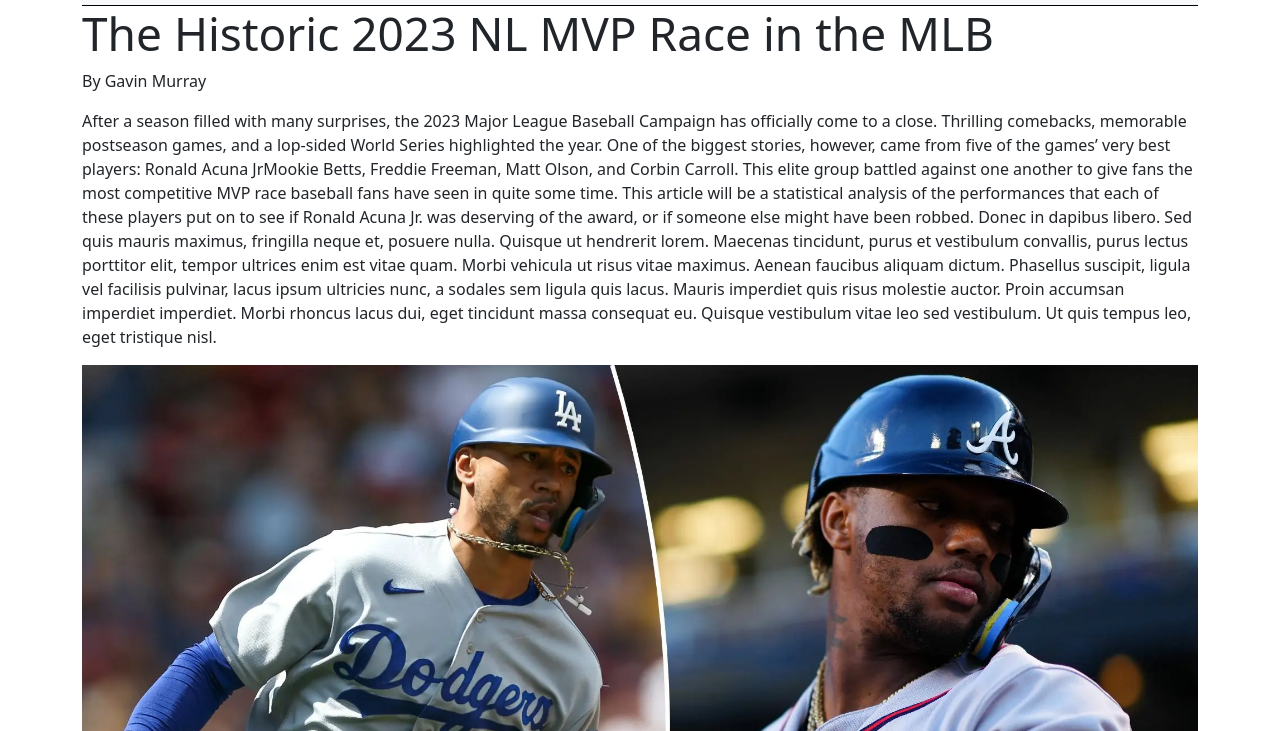
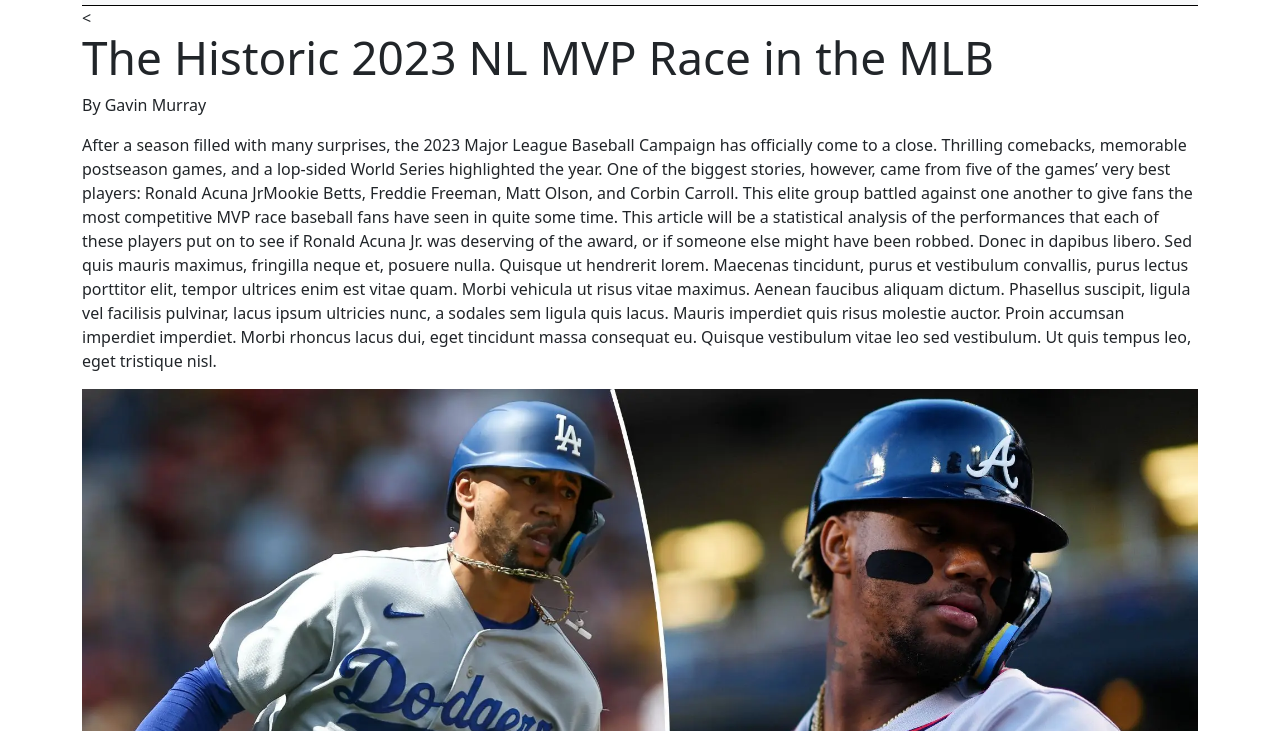
Before and after one commit to gavmurray5/gavmurray5.github.io, a plain HTML site: page assignment10_murray/index.html in a window 1280 px wide. Shown: the part 69-800 px from the top of the page. Drawn offline with nearby package versions, Linux system fonts and the light colour scheme.

Commit message:
Update index.html

```diff
--- a/assignment10_murray/index.html
+++ b/assignment10_murray/index.html
@@ -34,13 +34,13 @@
       <div class="row"></div>
         <div class="col">
 
+      <<h1>The Historic 2023 NL MVP Race in the MLB</h1>
+          <p>By Gavin Murray</p>
 
         </div>
       <div class="row"
         <div class="col">
 
-<h1>The Historic 2023 NL MVP Race in the MLB</h1>
-          <p>By Gavin Murray</p>
 
 
 
```
